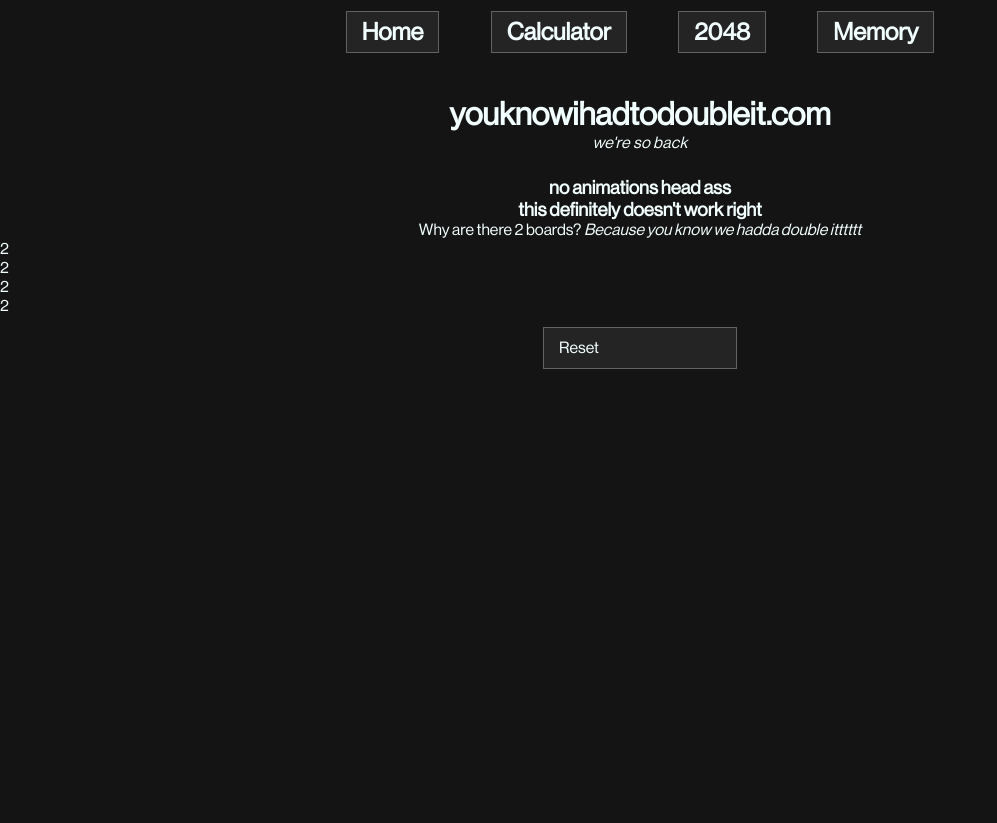
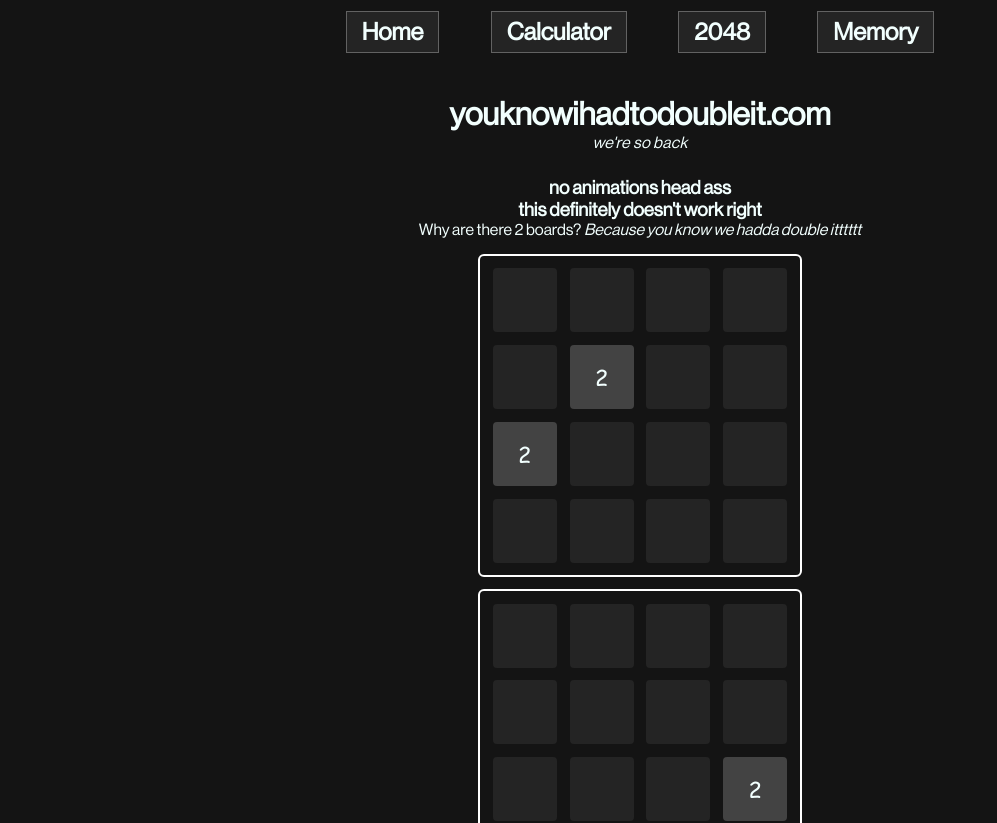
Before and after one commit to oatsfx/youKnowIHadToDoubleIt, a React (Create React App) app: page /#/2048 in a window 1280 px wide. Shown: the top 823 px of the page, without its empty margins (0-997 px from the left). Before the commit the page ends 800 px from the top, so only its background shows below. Built offline with nearby package versions, Linux system fonts and the light colour scheme.

Commit message:
fix: 2048 clone styles

```diff
--- a/src/App.css
+++ b/src/App.css
@@ -172,3 +172,44 @@ a:active {
   border: none;
   outline: none;
 }
+
+.board {
+  display: flex;
+  flex-wrap: wrap;
+  width: 20rem;
+  padding: 6px;
+  margin: 1rem auto;
+  justify-content: center;
+
+  outline: 2px solid #fff;
+  border-radius: 4px;
+}
+
+.game-tile{
+  background-color: #fff3;
+  width: 4rem;
+  height: 4rem;
+  border-radius: 4px;
+  float: left;
+  margin: 6px 12px;
+  margin: 0.4rem;
+
+  display: flex;
+  transition: all 0.3s cubic-bezier(0.275, 0.485, 0, 1);
+}
+
+.game-tile span{
+  font-size: 22px;
+  font-weight: 500;
+  margin: auto;
+
+  font-family: Comic Sans;
+
+  user-select: none;
+}
+
+.game-tile.empty{
+  background-color: #fff1;
+  z-index: 0;
+  position: relative;
+}
```
